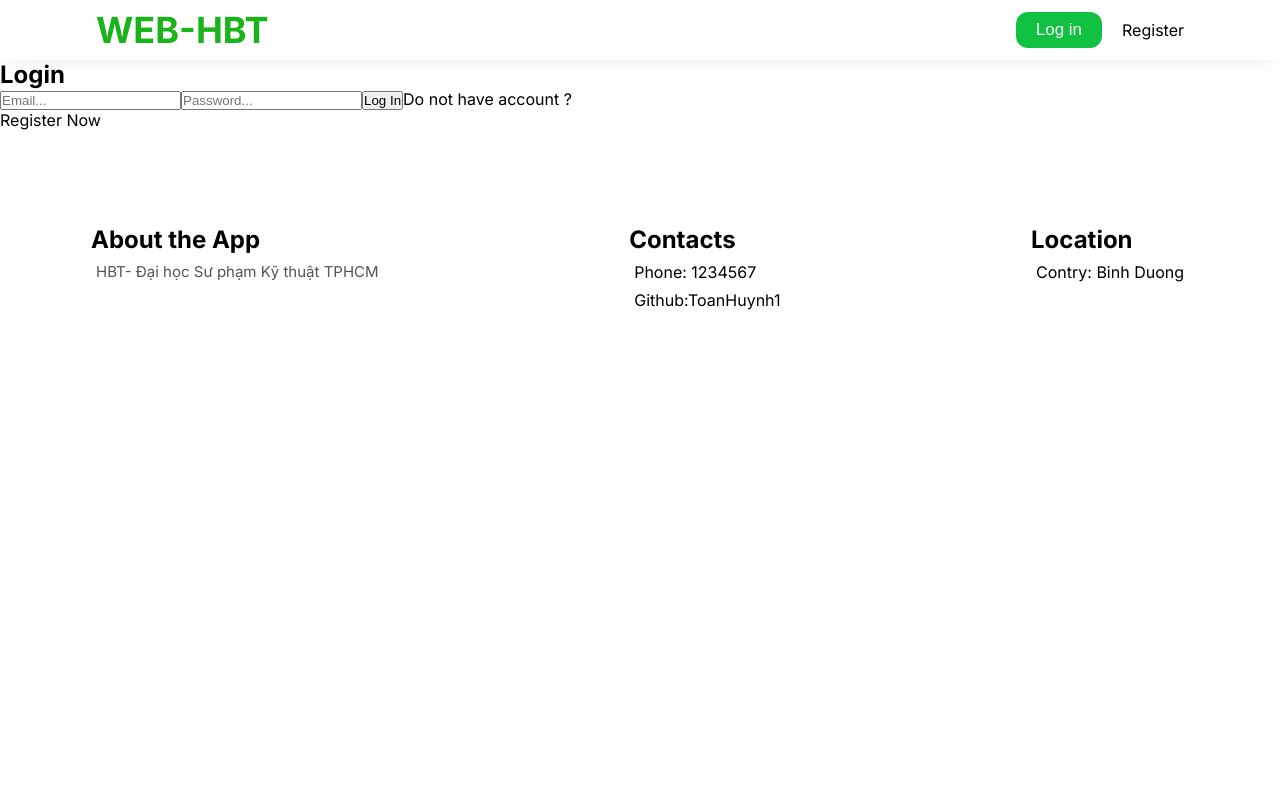
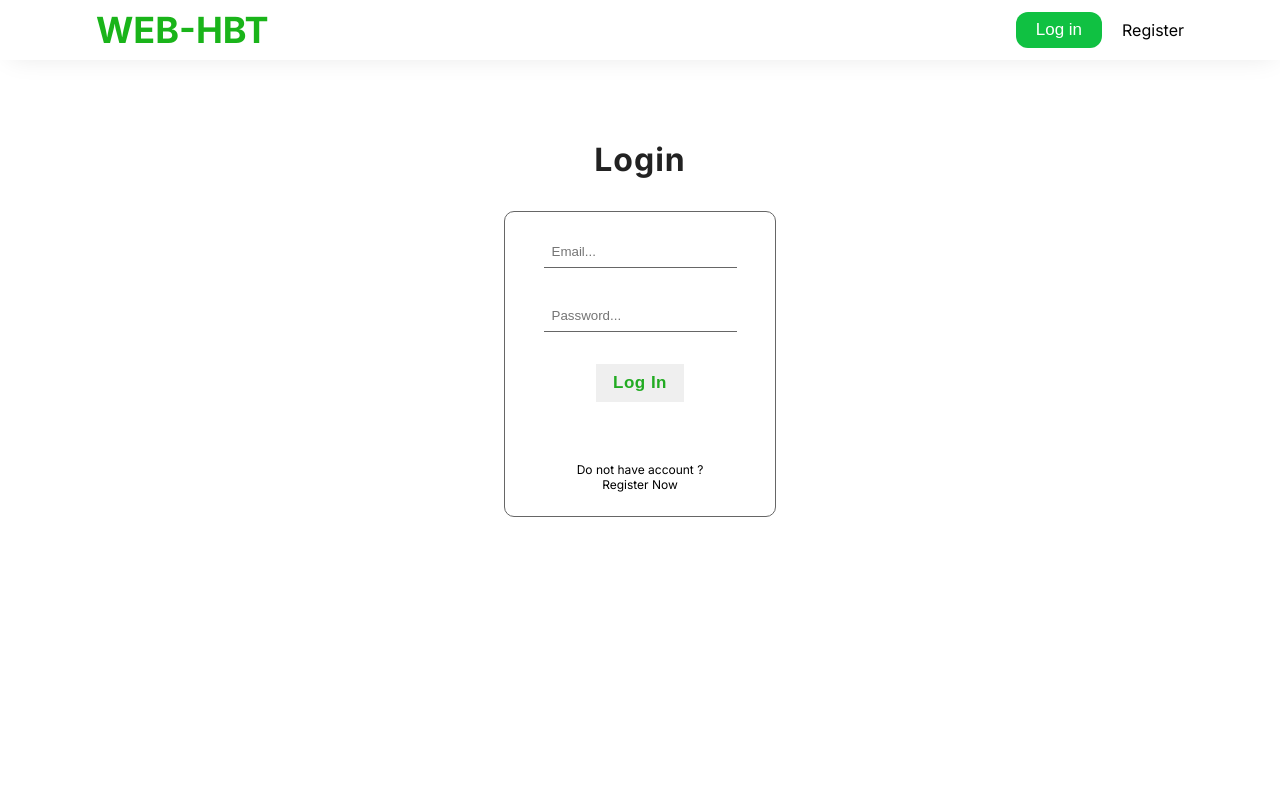
Before and after one commit to ToanHuynh1/HBT_NextJS_Blog, a Next.js app: page /login in a window 1280 px wide. Shown: the top 800 px of the page. Built offline with nearby package versions, Linux system fonts and the light colour scheme; no server answers.

Commit message:
login end

```diff
--- a/src/app/layout.js
+++ b/src/app/layout.js
@@ -1,7 +1,10 @@
+'use client'
+
 import Navbar from '@/components/navbar/Navbar'
 import './globals.css'
 import { Inter } from 'next/font/google'
 import Footer from '@/components/footer/Footer'
+import { SessionProvider } from 'next-auth/react'
 
 const inter = Inter({ subsets: ['latin'] })
 
@@ -10,14 +13,15 @@ export const metadata = {
   description: 'Generated by create next app',
 }
 
-export default function RootLayout({ children }) {
+export default function RootLayout({ children, session }) {
   return (
     <html lang="en">
       <body className={inter.className}>
-
-        <Navbar/>
-        {children}
-        <Footer/>
+        <SessionProvider session={session}>
+          <Navbar/>
+            {children}
+          <Footer/>
+        </SessionProvider>
       </body>
     </html>
   )
--- a/src/app/login/login.module.css
+++ b/src/app/login/login.module.css
@@ -0,0 +1,87 @@
+.container{
+    margin-top: 5rem;
+    height: calc(100vh - 60px);
+    width: 100%;
+}
+
+.wrapper {
+    width: 85%;
+    margin: 0 auto;
+    display: flex;
+    flex-direction: column;
+    align-items: center;
+}
+
+.wrapper > h2 {
+    font-size: 32px;
+    color: #222;
+    letter-spacing: 1px;
+
+}
+
+.wrapper > form {
+    margin-top: 2rem;
+    width: 25%;
+    padding: 1.5rem;
+    border: 1px solid #666;
+    display: flex;
+    flex-direction: column;
+    justify-content: center;
+    align-items: center;
+    gap: 2rem;
+    border-radius: 10px;
+    -webkit-border-radius: 10px;
+    -moz-border-radius: 10px;
+    -ms-border-radius: 10px;
+    -o-border-radius: 10px;
+}
+
+.wrapper > form > input {
+    outline: none;
+    border: none;
+    border-bottom: 1px solid #666;
+    padding: 0.5rem;
+}
+
+.submitButton {
+    outline: none;
+    padding: 0.5rem 1rem;
+    border: 1px solid transparent;
+    font-size: 17px;
+    font-weight: bold;
+    background-color: #efefef;
+    color: #22ab22;
+    cursor: pointer;
+    transition: 15ms;
+    -webkit-transition: 15ms;
+    -moz-transition: 15ms;
+    -ms-transition: 15ms;
+    -o-transition: 15ms;
+    letter-spacing: 0.5px;
+}
+
+.submitButton:hover{
+    border-color: #22ab22;
+    background-color: #22ab22;
+    color: #efefef;
+}
+
+.loginNow{
+    background-color: transparent;
+    outline: none;
+    border: none;
+    font-size: 12px;
+    margin-top: 1.75rem;
+    cursor: pointer;
+    text-align: center;
+    transition: 150ms;
+    -webkit-transition: 150ms;
+    -moz-transition: 150ms;
+    -ms-transition: 150ms;
+    -o-transition: 150ms;
+}
+
+
+.loginNow:hover{
+    color: #555;
+}
--- a/src/app/login/page.jsx
+++ b/src/app/login/page.jsx
@@ -3,9 +3,10 @@
 import React, { useState } from 'react'
 import classess from './login.module.css'
 import Link from 'next/link'
-import { ToastContainer } from 'react-toastify'
+import { ToastContainer, toast } from 'react-toastify'
 import 'react-toastify/dist/ReactToastify.css'
 import { useRouter } from 'next/navigation'
+import { signIn } from 'next-auth/react'
 
 
 const Login = () => {
@@ -14,9 +15,32 @@ const Login = () => {
   const [password, setPassword] = useState('')
   const router = useRouter()
 
-  const handleSubmit = () => {
-    e.preventDefault()
+  const handleSubmit = async (e) => {
 
+    e.preventDefault();
+
+    if (password == '' || email == ''){
+        toast.error('Fill error')
+    }
+
+    if(password.length < 6)
+    {
+        toast.error('Password must 6 characters')
+    }
+
+    try {
+        const res = await signIn('credentials', {email,password, redirect: false})
+        if (res?.error == null) {
+            router.push('/')
+        }
+
+        else
+        {
+            toast.error('Error from server')
+        }
+    } catch (error) {
+        console.log(error)
+    }
 
   }
 
@@ -24,16 +48,15 @@ const Login = () => {
     <div className={classess.container}>
         <div className={classess.wrapper}>
             <h2>Login</h2>
-            <from onSubmit={handleSubmit}>
+            <form onSubmit ={handleSubmit}>
                 <input type='email' placeholder='Email...' onChange={(e) => setEmail(e.target.value)}/>
                 <input type='password' placeholder='Password...' onChange={(e) => setPassword(e.target.value)}/>
                 <button className={classess.submitButton}>Log In</button>
                 <Link className={classess.loginNow} href='/register'>
                     Do not have account ? <br/> Register Now
                 </Link>
-            </from>
+            </form>
         </div>
-
         <ToastContainer/>
     </div>
   )
--- a/src/components/navbar/Navbar.jsx
+++ b/src/components/navbar/Navbar.jsx
@@ -6,12 +6,13 @@ import Link from 'next/link'
 import person from '../../../public/person.jpg'
 import Image from 'next/image'
 import {AiOutlineClose} from 'react-icons/ai'
-import {signIn, signOut} from 'next-auth/react'
+import {signIn, signOut, useSession} from 'next-auth/react'
 
 
 const Navbar = () => {
   const [showDropDown, setShowDropDown] = useState(false)
 
+  const {data: session} = useSession()
 
   const handleShowDropDown = () => {
     setShowDropDown(prev => true)
@@ -21,11 +22,8 @@ const Navbar = () => {
   const handleHideDropDown = () => {
     setShowDropDown(prev => false)
   }
+  return (
 
-
-
-  const loggedIn = false
-  return (
     <div className={classes.container}>
         <div className={classes.wrapper}>
             <h2 className={classes.left}>
@@ -33,7 +31,9 @@ const Navbar = () => {
             </h2>
 
             <ul className={classes.right}>
-                {loggedIn ? (
+                {
+                session?.user
+                ? (
                     <div>
                         <Image onClick= {handleShowDropDown} src={person} width='45' height='45'/>
                         {
```
Also changed, not shown: src/app/api/auth/[...nextauth]/route.js (+13 -25 lines), src/app/register/register.jsx (added), src/app/register/register.module.css (added), 1 other file (tests, documents, lock files or other folders).
